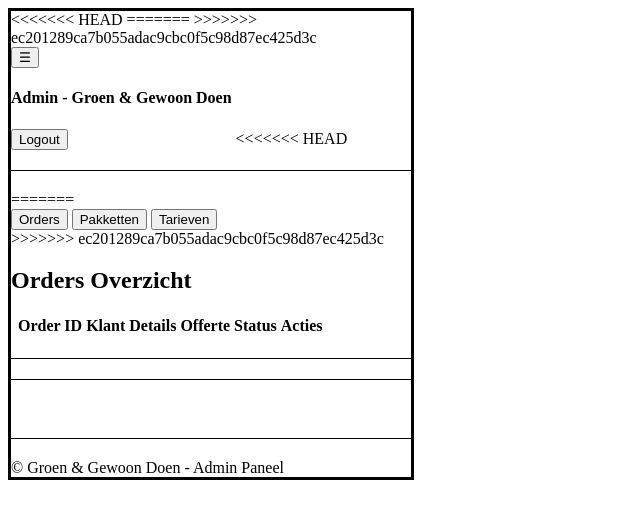
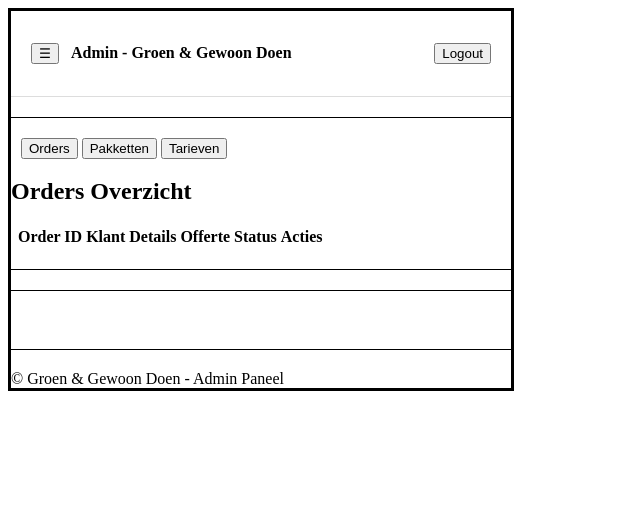
Before and after one commit to dywwi/Groen-gewoon-doen, a website: page projectmap/public/admin.html in a window 1280 px wide. Shown: the whole page, without its empty margins (0-640 px from the left). Drawn offline with Linux system fonts and the light colour scheme; files that its build step writes are made by us from their sources; files whose address does not match are found by name.

```diff
--- a/projectmap/admin.html
+++ b/projectmap/public/admin.html
@@ -4,12 +4,9 @@
   <meta charset="UTF-8">
   <meta name="viewport" content="width=device-width, initial-scale=1.0">
   <title>Admin - Groen & Gewoon Doen</title>
-<<<<<<< HEAD
   <link rel="stylesheet" href="style.css">
-=======
   <link rel="stylesheet" href="">
   <script src="js/admin.js"></script>
->>>>>>> ec201289ca7b055adac9cbc0f5c98d87ec425d3c
 </head>
 <body class="admin-body">
 
@@ -24,9 +21,7 @@
 
     <button class="logout-button">Logout</button>
   </header>
-<<<<<<< HEAD
   <hr class="custom-divider">
-=======
 
 <nav class="admin-nav">
   <button data-section="orders-section">Orders</button>
@@ -34,7 +29,6 @@
   <button data-section="tarieven-section">Tarieven</button>
 </nav>
 
->>>>>>> ec201289ca7b055adac9cbc0f5c98d87ec425d3c
 
   <!-- Content -->
   <main class="admin-content">
--- a/projectmap/style.css
+++ b/projectmap/style.css
@@ -44,11 +44,24 @@
 
 .admin-body {
     border: solid;
-    width: 400px;
+    width: 500px;
 }
 
 .admin-header {
-    justify-content: flex end;
-    margin: 0;
-    display: inline-block;
+  display: flex;
+  justify-content: space-between;
+  align-items: center;
+
+  padding: 12px 20px;
+  border-bottom: 1px solid #ddd;
 }
+
+.header-left {
+  display: flex;
+  align-items: center;
+  gap: 12px;
+}
+
+.admin-nav {
+    margin-left: 10px;
+}
```
Also changed, not shown: projectmap/package.json (+6 -1 lines), projectmap/server.js (+9 -0 lines), projectmap/public/index.html (renamed from projectmap/index.html), 1 other file.
